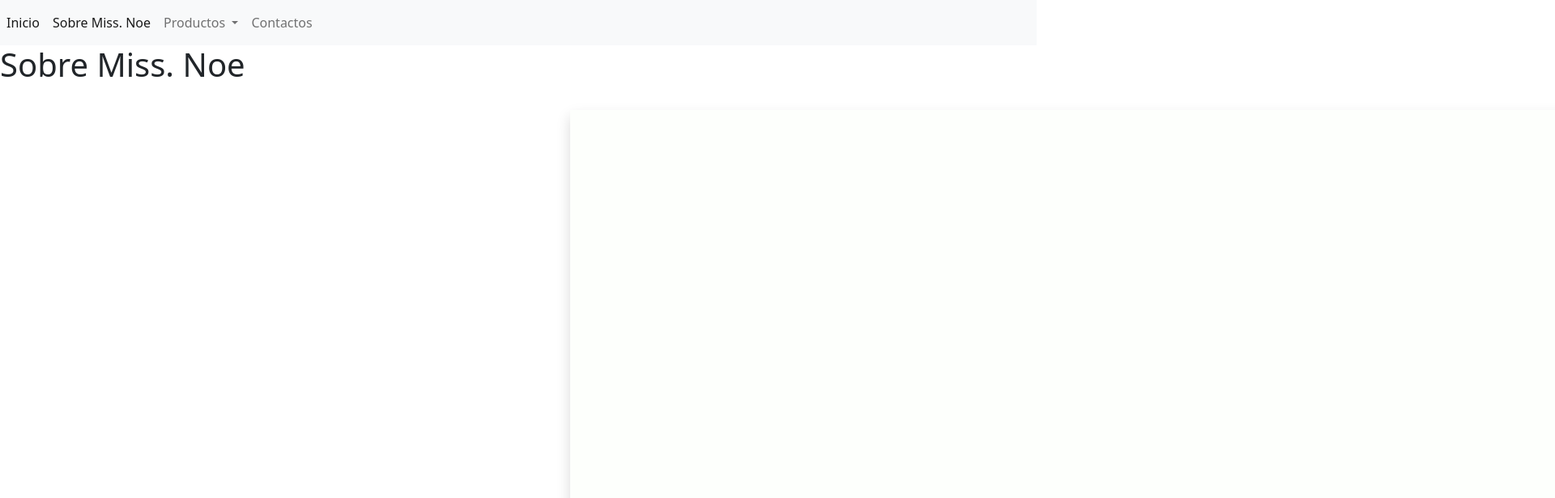
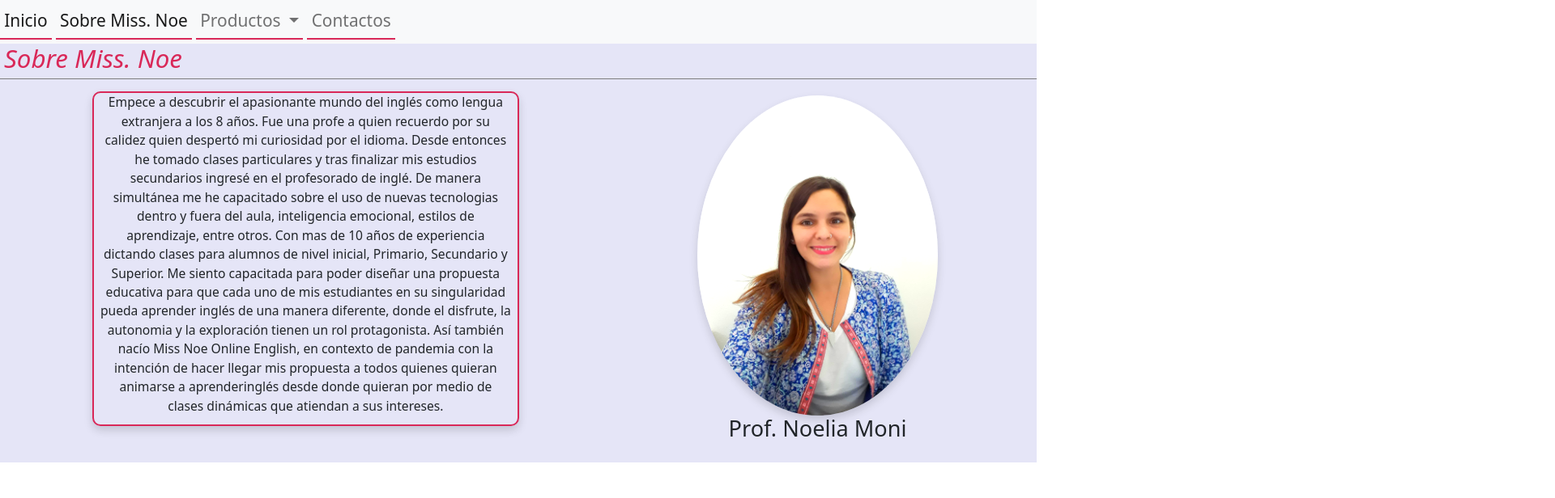
Before and after one commit to omargonza/RepoCoder, a plain HTML site: page Sobre Miss.Noe.html in a window 1280 px wide. Shown: the top 616 px of the page at 81% size, 1920 px wide, since content can reach past the window. Drawn offline with nearby package versions, Linux system fonts and the light colour scheme; the site is published under a folder, as on GitHub Pages, so addresses that start at the root find nothing.

Commit message:
correccion nuevamente de carpeta cssYSass

```diff
--- a/Sobre Miss.Noe.html
+++ b/Sobre Miss.Noe.html
@@ -10,7 +10,7 @@
     <title>Miss. Noe-Sobre Miss. Noe</title>
     <link rel="stylesheet" href="https://cdnjs.cloudflare.com/ajax/libs/font-awesome/6.1.1/css/all.min.css">
     <link href="https://cdn.jsdelivr.net/npm/bootstrap@5.2.0-beta1/dist/css/bootstrap.min.css" rel="stylesheet" integrity="sha384-0evHe/X+R7YkIZDRvuzKMRqM+OrBnVFBL6DOitfPri4tjfHxaWutUpFmBp4vmVor" crossorigin="anonymous">
-    <link rel="stylesheet" href="/cssYSass/style.css">
+    <link rel="stylesheet" href="./cssYSass/style.css">
 </head>
 
 <body class="body_sobre">
```
Also changed, not shown: contacto.html (+1 -1 lines), cursos_regulares.html (+1 -1 lines), galeria.html (+1 -1 lines), index.html (+1 -1 lines), productos.html (+1 -1 lines).
